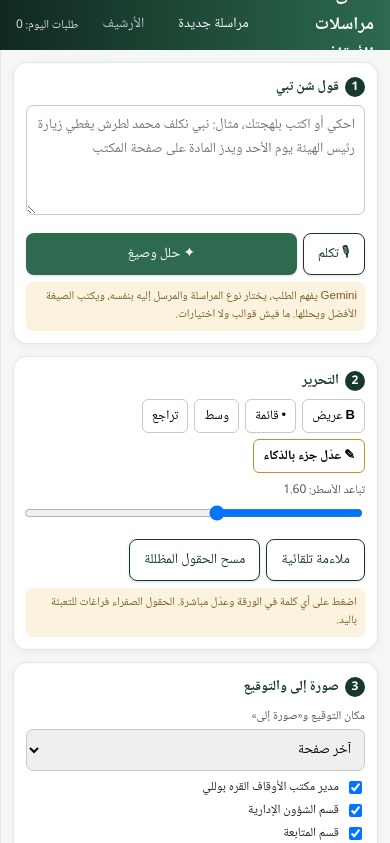
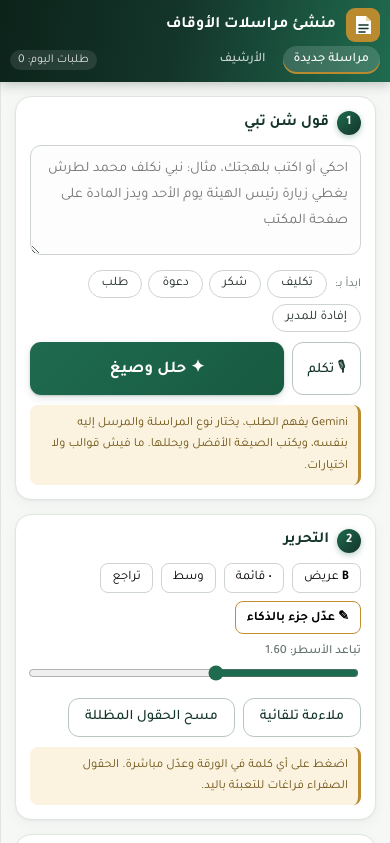
Before and after one commit to abdarhemsheet-max/awqaf-app, a plain HTML site: page static/index.html in a window 390 px wide. Shown: the top 843 px of the page. Drawn offline with Linux system fonts and the light colour scheme; files whose address does not match are found by name.

Commit message:
UI redesign: refined theme, header, cards, starter chips, mobile fixes
Co-Authored-By: Claude Sonnet 5.5 <noreply@anthropic.com>

```diff
--- a/static/index.html
+++ b/static/index.html
@@ -4,38 +4,54 @@
 <meta charset="utf-8">
 <meta name="viewport" content="width=device-width,initial-scale=1">
 <title>منشئ مراسلات الأوقاف</title>
-<link href="https://fonts.googleapis.com/css2?family=Amiri:wght@400;700&family=Noto+Naskh+Arabic:wght@400;700&display=swap" rel="stylesheet">
+<link href="https://fonts.googleapis.com/css2?family=Tajawal:wght@400;500;700&family=Amiri:wght@400;700&family=Noto+Naskh+Arabic:wght@400;700&display=swap" rel="stylesheet">
 <style>
 @font-face{font-family:"Sultan";src:url(static/fonts/Sultan-Normal.ttf);font-weight:400}
 @font-face{font-family:"Sultan";src:url(static/fonts/Sultan-Bold.ttf);font-weight:700}
-:root{--g:#17392b;--g2:#2d6a4f;--gold:#c0902f;--bd:#e3e7e3;--lh:1.6}
+:root{--g:#14352a;--g2:#1f6b4f;--g3:#e6f1ea;--gold:#b98a2e;--gold2:#fbf3df;--bd:#e0e5e0;--ink:#1d2a24;--mut:#66756d;--bg:#edf0ed;--lh:1.6}
 *{box-sizing:border-box}
-body{margin:0;font-family:"Noto Naskh Arabic",sans-serif;background:#e9ece9;color:#1c1c1c;height:100vh;display:flex;flex-direction:column}
-.top{background:linear-gradient(90deg,#10291f,#2d6a4f);color:#fff;display:flex;align-items:center;gap:14px;padding:0 16px;height:50px;flex:none}
-.top h1{font-size:18px;margin:0;flex:1}
-.top button{background:none;border:0;color:#fff;font:inherit;font-size:14px;padding:14px 10px;cursor:pointer;opacity:.7;border-bottom:3px solid transparent}
-.top button.on{opacity:1;border-color:var(--gold)}
-.main{flex:1;display:grid;grid-template-columns:330px 1fr;min-height:0}
-@media(max-width:820px){.main{grid-template-columns:1fr;overflow:auto}body{height:auto}}
-.side{background:#f5f7f5;border-left:1px solid var(--bd);overflow:auto;padding:12px}
-.sec{background:#fff;border:1px solid var(--bd);border-radius:14px;padding:12px;margin-bottom:12px;box-shadow:0 2px 8px #0000000d}
-.sec h3{margin:0 0 6px;font-size:14px;color:var(--g);display:flex;gap:6px;align-items:center}
-.sec h3 i{background:var(--g);color:#fff;border-radius:50%;width:20px;height:20px;font-style:normal;font-size:12px;display:grid;place-items:center}
-label{display:block;font-size:12px;color:#555;margin:7px 0 2px}
-input[type=text],select,textarea{width:100%;font:inherit;font-size:14px;padding:7px 9px;border:1px solid #c6cbc6;border-radius:7px}
-textarea{min-height:70px;resize:vertical}
-.chips{display:flex;flex-wrap:wrap;gap:5px}
-.chip{padding:4px 11px;border:1px solid #c6cbc6;border-radius:16px;font-size:13px;cursor:pointer}
+html{-webkit-text-size-adjust:100%}
+body{margin:0;font-family:"Tajawal","Noto Naskh Arabic",sans-serif;background:var(--bg);color:var(--ink);height:100vh;display:flex;flex-direction:column;font-size:15px}
+.top{background:linear-gradient(100deg,#0c231a 0%,#14352a 45%,#1f6b4f 100%);color:#fff;display:flex;align-items:center;gap:6px;padding:0 18px;height:58px;flex:none;box-shadow:0 2px 12px #0b1d1544;position:relative;z-index:5}
+.top h1{font-size:19px;margin:0;flex:1;display:flex;align-items:center;gap:10px;font-weight:700;white-space:nowrap}
+.top h1 svg{flex:none}
+.top h1 small{font-size:12px;font-weight:400;opacity:.7;border-right:1px solid #ffffff44;padding-right:10px}
+.top button{background:none;border:0;color:#fff;font:inherit;font-size:14px;font-weight:500;padding:8px 15px;cursor:pointer;opacity:.78;border-radius:999px;transition:.15s}
+.top button:hover{opacity:1;background:#ffffff1a}
+.top button.on{opacity:1;background:#ffffff26;box-shadow:inset 0 -2px 0 var(--gold)}
+#cnt{background:#ffffff1f;padding:4px 12px;border-radius:999px;font-size:12px;white-space:nowrap}
+.main{flex:1;display:grid;grid-template-columns:372px 1fr;min-height:0}
+@media(max-width:820px){.main{grid-template-columns:1fr;overflow:auto}body{height:auto}.top{padding:8px 10px;height:auto;flex-wrap:wrap;row-gap:4px}.top h1 small{display:none}.top h1{font-size:16px;flex:1 0 100%}.top button{padding:6px 11px;font-size:13px}#cnt{font-size:11px;padding:3px 8px}.side{overflow:visible}.stage{overflow-x:auto}}
+.side{background:#f6f8f6;border-left:1px solid var(--bd);overflow:auto;padding:14px;scrollbar-width:thin}
+.sec{background:#fff;border:1px solid var(--bd);border-radius:16px;padding:14px;margin-bottom:14px;box-shadow:0 1px 2px #14352a0d,0 4px 14px #14352a0a}
+.sec h3{margin:0 0 10px;font-size:15.5px;font-weight:700;color:var(--g);display:flex;gap:8px;align-items:center}
+.sec h3 i{background:linear-gradient(135deg,var(--g2),var(--g));color:#fff;border-radius:50%;width:24px;height:24px;font-style:normal;font-size:13px;display:grid;place-items:center;box-shadow:0 2px 6px #1f6b4f55}
+label{display:block;font-size:12.5px;font-weight:500;color:var(--mut);margin:10px 0 4px}
+input[type=text],select,textarea{width:100%;font:inherit;font-size:14.5px;padding:10px 12px;border:1px solid #cdd5ce;border-radius:11px;background:#fcfdfc;color:var(--ink);transition:.15s}
+input[type=text]:focus,select:focus,textarea:focus{outline:none;border-color:var(--g2);box-shadow:0 0 0 3px #1f6b4f24;background:#fff}
+textarea{min-height:80px;resize:vertical;line-height:1.8}
+input[type=range]{accent-color:var(--g2)}
+.chips{display:flex;flex-wrap:wrap;gap:6px}
+.chip{padding:5px 13px;border:1px solid #cdd5ce;background:#fff;border-radius:999px;font-size:13px;cursor:pointer;transition:.15s;user-select:none}
+.chip:hover{border-color:var(--g2);background:var(--g3)}
 .chip.on{background:var(--g);color:#fff;border-color:var(--g)}
-.btn{box-shadow:0 1px 3px #0002;transition:.15s;background:var(--g2);color:#fff;border:0;border-radius:8px;padding:8px 14px;font:inherit;font-size:14px;cursor:pointer}
-.btn.alt{background:#fff;color:var(--g);border:1px solid var(--g)}
-.btn.gold{background:var(--gold)}
-.row{display:flex;gap:6px;flex-wrap:wrap;margin-top:8px}
-.tb button{padding:5px 9px;border:1px solid #c6cbc6;background:#fff;border-radius:6px;font:inherit;font-size:13px;cursor:pointer}
-.ck{display:flex;gap:6px;align-items:center;font-size:12.5px;color:#222;margin:2px 0}
-.hint{font-size:11.5px;color:#7a5b1d;background:#fbf3e0;border-radius:6px;padding:6px 8px;margin-top:7px;line-height:1.6}
-.stage{overflow:auto;padding:14px;text-align:center;background:radial-gradient(#c9cfc9,#b9c1b9)}
-.stat{position:sticky;top:0;display:inline-block;z-index:3;background:#fff;border-radius:20px;padding:4px 14px;font-size:13px;margin-bottom:8px;box-shadow:0 1px 4px #0003}
+.btn{box-shadow:0 1px 2px #14352a33,0 3px 8px #14352a1f;transition:.15s;background:linear-gradient(135deg,var(--g2),#175a41);color:#fff;border:0;border-radius:11px;padding:10px 16px;font:inherit;font-size:14.5px;font-weight:700;cursor:pointer}
+.btn:hover{filter:brightness(1.08);transform:translateY(-1px)}
+.btn:active{transform:none}
+.btn:disabled{opacity:.7;cursor:wait;transform:none}
+.btn.alt{background:#fff;color:var(--g);border:1px solid #b9c7bd;box-shadow:none;font-weight:500}
+.btn.alt:hover{background:var(--g3)}
+.btn.gold{background:linear-gradient(135deg,#d1a444,var(--gold));color:#2b1f06}
+#gen{padding:13px 16px;font-size:16.5px;letter-spacing:.2px}
+#mic{padding:13px 14px}
+.row{display:flex;gap:8px;flex-wrap:wrap;margin-top:10px}
+.tb button{padding:6px 11px;border:1px solid #cdd5ce;background:#fff;border-radius:8px;font:inherit;font-size:13px;cursor:pointer;transition:.15s}
+.tb button:hover{background:var(--g3);border-color:var(--g2)}
+.ck{display:flex;gap:8px;align-items:center;font-size:13.5px;color:var(--ink);margin:4px 0}
+.ck input{accent-color:var(--g2);width:16px;height:16px}
+.hint{font-size:12.5px;color:#6f5416;background:var(--gold2);border-right:3px solid var(--gold);border-radius:8px;padding:8px 10px;margin-top:10px;line-height:1.7}
+.stage{overflow:auto;padding:18px;text-align:center;background:radial-gradient(#cdd5cd 1.1px,transparent 1.2px) 0 0/20px 20px,#e3e8e3}
+.stat{position:sticky;top:0;display:inline-block;z-index:3;background:#fff;border-radius:999px;padding:5px 16px;font-size:13px;font-weight:500;margin-bottom:10px;box-shadow:0 2px 8px #14352a26}
 .stat.ok{color:#1d7a3a}.stat.bad{color:#b3261e}
 .wrap{transform-origin:top center;display:block;width:210mm;margin:0 auto}
 .a4{margin-bottom:14px;width:210mm;height:296.6mm;background:#fff;position:relative;box-shadow:0 3px 12px #0005;overflow:hidden;text-align:right}
@@ -79,6 +95,20 @@ textarea{min-height:70px;resize:vertical}
 .btn:hover{filter:brightness(1.1)}
 .pn{position:absolute;bottom:5mm;left:0;right:0;text-align:center;font:11px sans-serif;color:#bbb}
 .bot{display:none}
+.a4{box-shadow:0 6px 28px #14352a33,0 0 0 1px #0000000d}
+.arch{max-width:920px;margin:20px auto;background:#fff;border-radius:18px;padding:16px;width:calc(100% - 24px);box-shadow:0 4px 20px #14352a14;border:1px solid var(--bd)}
+.it{display:flex;gap:12px;align-items:center;padding:12px;border-bottom:1px solid #eef1ee;border-radius:10px;transition:.15s}
+.it:hover{background:#f6f8f6}
+.it .t{flex:1;font-weight:500}.it small{display:block;color:var(--mut);font-size:12px;font-weight:400}
+.tag{font-size:11.5px;background:var(--g3);color:var(--g);padding:3px 11px;border-radius:999px;font-weight:500}
+.toast{background:var(--g);color:#fff;padding:11px 22px;border-radius:999px;font-size:14.5px;box-shadow:0 8px 28px #0006;animation:tin .25s ease}
+@keyframes tin{from{opacity:0;transform:translate(-50%,10px)}}
+.an div{border-right:4px solid var(--g2);background:#f1f8f3;border-radius:10px;padding:8px 11px}
+.pop{border-radius:16px;box-shadow:0 12px 36px #14352a44;border:1px solid #b9c7bd}
+.mode{background:#fff3cf!important;border-color:var(--gold)!important}
+#ex{margin-top:8px;align-items:center}#ex span.l{font-size:12px;color:var(--mut);margin-left:2px}
+.side::-webkit-scrollbar,.stage::-webkit-scrollbar{width:8px}.side::-webkit-scrollbar-thumb,.stage::-webkit-scrollbar-thumb{background:#b9c4bc;border-radius:8px}
+:focus-visible{outline:2px solid var(--gold);outline-offset:2px}
 @media print{
 @page{size:A4;margin:0}
 html,body{height:auto!important;background:#fff!important;display:block!important}
@@ -92,12 +122,12 @@ html,body{height:auto!important;background:#fff!important;display:block!importan
 </style>
 </head>
 <body>
-<div class="top"><h1>منشئ مراسلات الأوقاف</h1><button class="on" id="tNew">مراسلة جديدة</button><button id="tArc">الأرشيف</button><button id="tKey" style="display:none">🔑 مفتاح Gemini</button><span id="cnt" style="margin-inline-start:auto;font-size:12px;opacity:.85"></span></div>
+<div class="top"><h1><svg width="34" height="34" viewBox="0 0 34 34" aria-hidden="true"><rect width="34" height="34" rx="9" fill="#b98a2e"/><path d="M10 8h10l5 5v13H10z" fill="#fff"/><path d="M20 8v5h5" fill="#e9d6a3"/><path d="M13 17h9M13 20.5h9M13 24h6" stroke="#14352a" stroke-width="1.6" stroke-linecap="round"/></svg>منشئ مراسلات الأوقاف<small>مكتب أوقاف القره بوللي</small></h1><button class="on" id="tNew">مراسلة جديدة</button><button id="tArc">الأرشيف</button><button id="tKey" style="display:none">🔑 مفتاح Gemini</button><span id="cnt" style="margin-inline-start:auto;font-size:12px;opacity:.85"></span></div>
 <div class="main" id="mainView">
 <aside class="side">
  <div class="sec"><h3><i>1</i>قول شن تبي</h3>
   <textarea id="topic" style="min-height:110px" placeholder="احكي أو اكتب بلهجتك، مثال: نبي نكلف محمد لطرش يغطي زيارة رئيس الهيئة يوم الأحد ويدز المادة على صفحة المكتب"></textarea>
-  <div class="row"><button class="btn alt" id="mic">🎙 تكلم</button><button class="btn" id="gen" style="flex:1">✦ حلل وصيغ</button></div>
+  <div class="chips" id="ex"><span class="l">ابدأ بـ:</span><span class="chip" data-t="نبي نكلف ">تكليف</span><span class="chip" data-t="نبي خطاب شكر لـ ">شكر</span><span class="chip" data-t="نبي دعوة لـ ">دعوة</span><span class="chip" data-t="نبي نطلب من ">طلب</span><span class="chip" data-t="نبي نفيد المدير بخصوص ">إفادة للمدير</span></div><div class="row"><button class="btn alt" id="mic">🎙 تكلم</button><button class="btn" id="gen" style="flex:1">✦ حلل وصيغ</button></div>
   <div class="hint">Gemini يفهم الطلب، يختار نوع المراسلة والمرسل إليه بنفسه، ويكتب الصيغة الأفضل ويحللها. ما فيش قوالب ولا اختيارات.</div>
  </div>
  <div class="hint" id="anNote" style="display:none;background:#e7f5ec;color:#17392b">✓ تم التحليل (قانونياً ولغوياً ونحوياً وصياغةً) في الخلفية، والمراسلة هي النسخة الأفضل بعد التحليل.</div>
@@ -186,7 +216,7 @@ $("#gen").onclick=async()=>{const v=$("#topic").value.trim();if(!v)return toast(
  try{last=await api("/api/compose",{text:v});
   setBody(blocksToHtml(last.blocks||[]));
   if(Array.isArray(last.cc)&&last.cc.length){last.cc.forEach(c=>{if(!CC.includes(c))CC.push(c)});cc=CC.filter(c=>last.cc.includes(c));renderCks();drawBottom()}
-  $("#fit").click();showAn();toast("النوع: "+(last.type||""))}
+  $("#fit").click();showAn();toast("النوع: "+(last.type||""));if(innerWidth<=820)setTimeout(()=>$(".stage").scrollIntoView({behavior:"smooth"}),300)}
  catch(e){toast("تعذر: "+e.message)}
  $("#gen").disabled=false;$("#gen").textContent="✦ حلل وصيغ"};
 function showAn(){const n=$("#anNote");n.style.display="block";const m=(last&&last.missing)||[];
@@ -286,7 +316,7 @@ $("#q").oninput=list;
 function view(n){$("#mainView").classList.toggle("hid",!n);$("#arcView").classList.toggle("hid",!!n);$("#tNew").classList.toggle("on",!!n);$("#tArc").classList.toggle("on",!n);if(n)setTimeout(()=>{scale();fitCheck()},30)}
 $("#tNew").onclick=()=>view(1);$("#tArc").onclick=()=>view(0);
 window.onresize=()=>{scale()};
-drawBottom();list();
+drawBottom();list();$$("#ex .chip").forEach(c=>c.onclick=()=>{const t=$("#topic");t.value=c.dataset.t;t.focus();t.setSelectionRange(t.value.length,t.value.length)});
 document.fonts.ready.then(()=>{$("#fit").click()});
 </script>
 </body></html>
```
